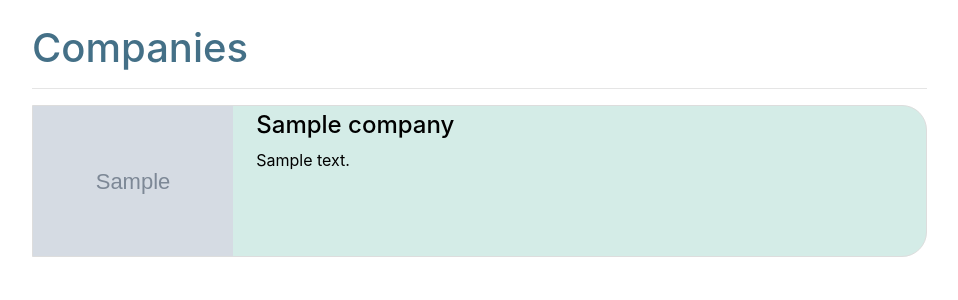
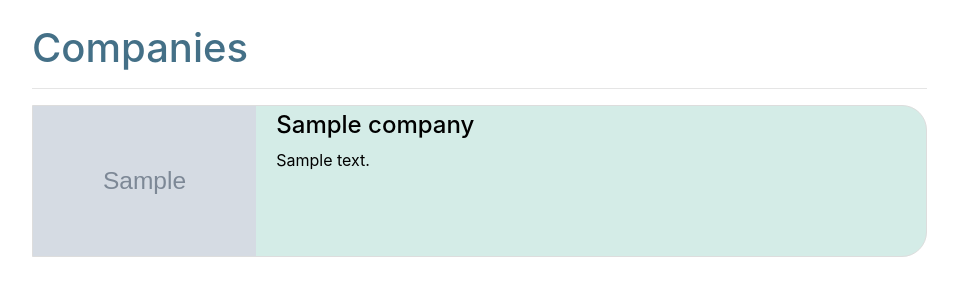
Before and after one commit to Strzechowski/ActorCareers, a Django app: page /praca_inzynierska/companies in a window 1280 px wide. Shown: the part 56-356 px from the top of the page, without its empty margins (68-1026 px from the left). Run offline with Django 3.2, Linux system fonts and the light colour scheme; tables that the repository leaves empty hold one stand-in row (values such as "Sample post"); grey boxes marked "Sample" are stand-in pictures; some libraries are stand-ins or nearby versions.

Commit message:
Removed fixed width of image container
Because width was fixed, image container wasn't scalable.

```diff
--- a/praca_inzynierska/static/praca_inzynierska/css/styles.css
+++ b/praca_inzynierska/static/praca_inzynierska/css/styles.css
@@ -6,7 +6,6 @@
 
 .my-img-container {
     height: 150px;
-    width: 200px;
     background-color: #ddd;
 }
 
@@ -33,6 +32,7 @@ a.overlay {
     color: black;
     border: none;
     box-shadow: none;
+    padding-left: 20px;
 }
 
 .person-info-container {
```
